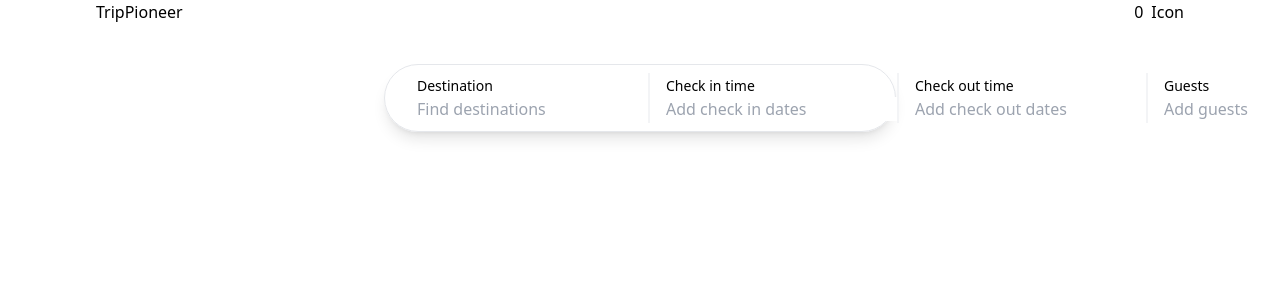
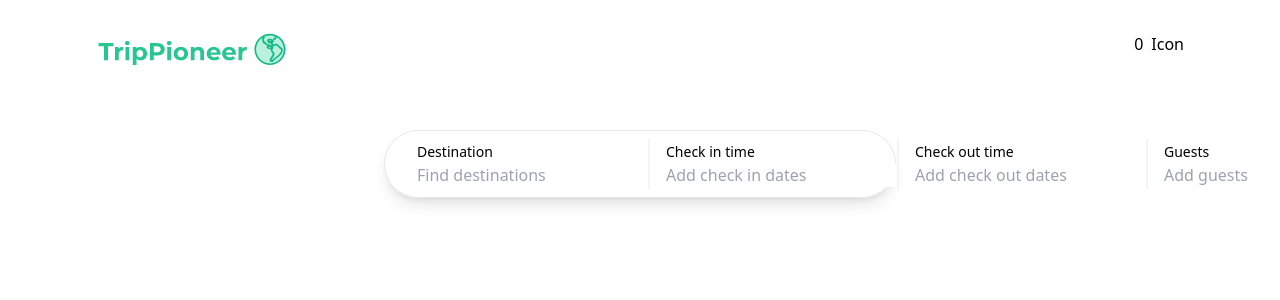
Before and after one commit to danielgoehring/TripPioneer, a React (Vite) app in the folder frontend/: page / in a window 1280 px wide. Shown: the top 300 px of the page. Built offline with nearby package versions, Linux system fonts and the light colour scheme.

Commit message:
added logo

```diff
--- a/frontend/src/components/Header.jsx
+++ b/frontend/src/components/Header.jsx
@@ -1,4 +1,5 @@
 import { useState } from "react";
+import Logo from "../assets/TripPioneer_logo.png";
 import "../index.css";
 
 function Header() {
@@ -6,13 +7,17 @@ function Header() {
 
   return (
     <>
-      <div className="px-24">
-        <div className="flex justify-between">
-          <div>TripPioneer</div>
+      <div className="pt-8 pb-6">
+        <div className="px-24">
+          <div className="flex justify-between">
+            <div>
+              <img src={Logo} alt="logo" />
+            </div>
 
-          <div className="flex">
-            <div>0</div>
-            <div className="ml-2">Icon</div>
+            <div className="flex">
+              <div>0</div>
+              <div className="ml-2">Icon</div>
+            </div>
           </div>
         </div>
       </div>
```
Also changed, not shown: frontend/src/assets/TripPioneer_logo.png (added).
